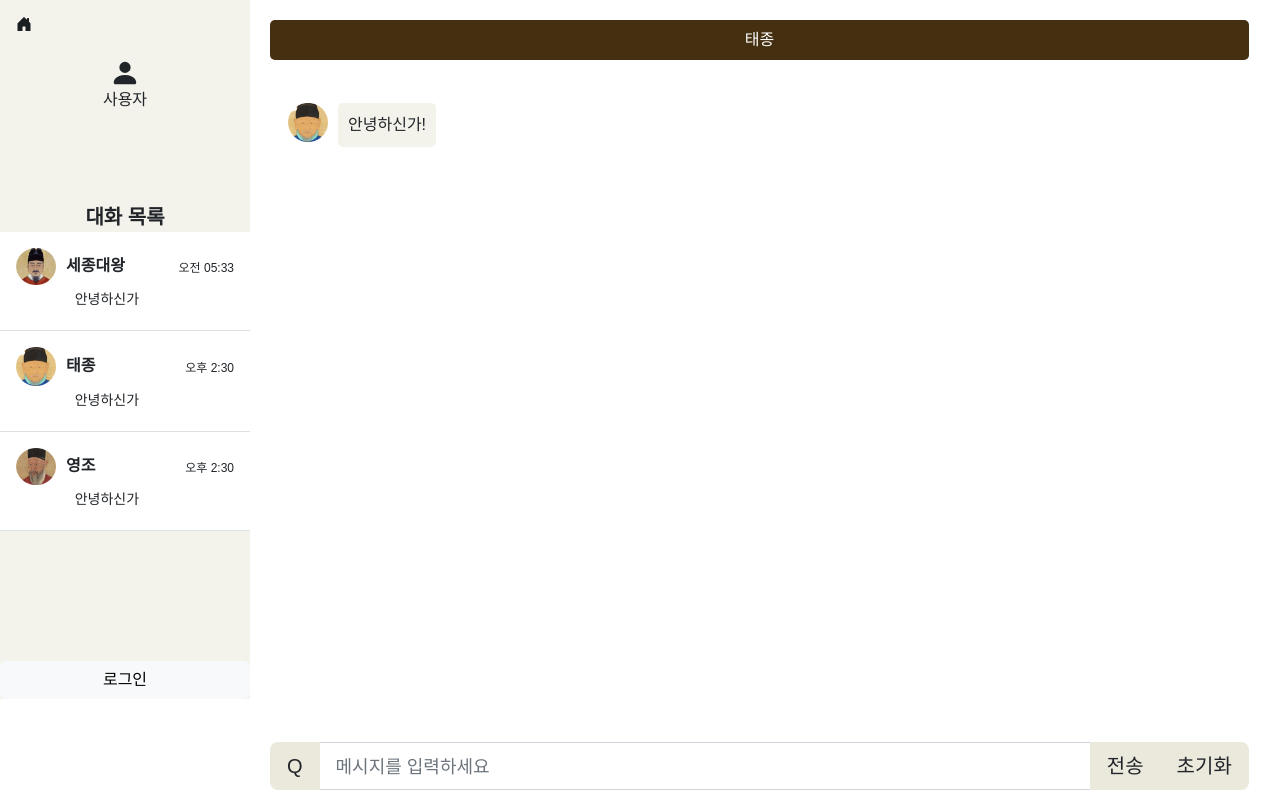
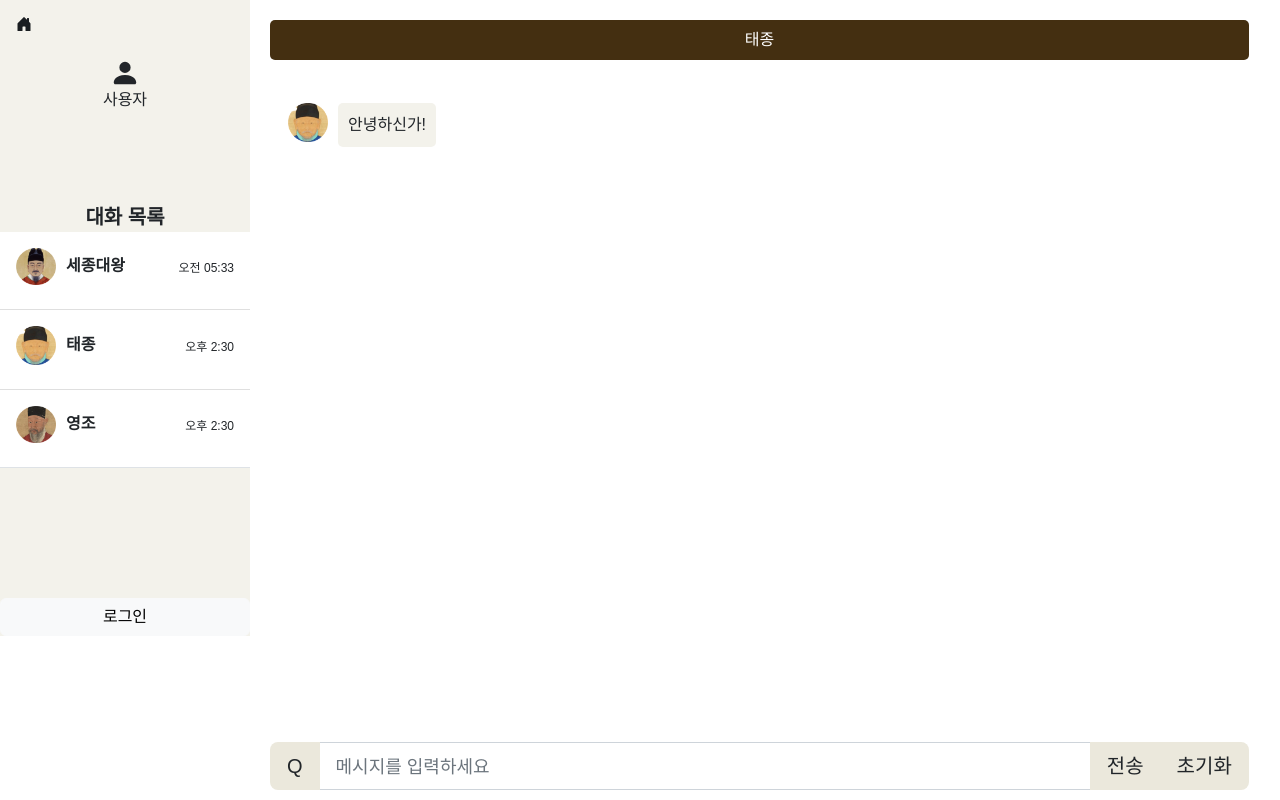
Before and after one commit to HSORI-SLSL/FRONT, a React (Create React App) app: page /taejong in a window 1280 px wide. Built offline with nearby package versions, Linux system fonts and the light colour scheme; no server answers; a web font is replaced by a local one.

Commit message:
사이드바 수정중...

```diff
--- a/src/LastMessageContext.js
+++ b/src/LastMessageContext.js
@@ -1,11 +1,13 @@
-// LastMessageContext.js
-
 import React, { useState, createContext, useContext, useEffect } from 'react';
 
 const LastMessageContext = createContext();
 
 export function LastMessageProvider({ children }) {
   const [lastMessageContent, setLastMessageContent] = useState('');
+  const [sejongLatestMessage, setSejongLatestMessage] = useState('');
+  // 다른 채팅방에 대한 상태 변수 추가
+  const [taejongLatestMessage, setTaejongLatestMessage] = useState('');
+  const [yeongjoLatestMessage, setYeongjoLatestMessage] = useState('');
 
   useEffect(() => {
     // 세션 스토리지에서 이전에 저장된 마지막 대화 내용 가져오기
@@ -21,7 +23,18 @@ export function LastMessageProvider({ children }) {
   }, [lastMessageContent]);
 
   return (
-    <LastMessageContext.Provider value={{ lastMessageContent, setLastMessageContent }}>
+    <LastMessageContext.Provider
+      value={{
+        lastMessageContent,
+        setLastMessageContent,
+        sejongLatestMessage, // 세종 대화방의 최신 메시지 상태
+        setSejongLatestMessage, // 세종 대화방의 최신 메시지 업데이트 함수
+        taejongLatestMessage, // 다른 대화방의 최신 메시지 상태
+        setTaejongLatestMessage, // 다른 대화방의 최신 메시지 업데이트 함수
+        yeongjoLatestMessage, // 다른 대화방의 최신 메시지 상태
+        setYeongjoLatestMessage, // 다른 대화방의 최신 메시지 업데이트 함수
+      }}
+    >
       {children}
     </LastMessageContext.Provider>
   );
--- a/src/chatroom.js
+++ b/src/chatroom.js
@@ -17,7 +17,7 @@ function Chatroom() {
   const [quizAnswer, setQuizAnswer] = useState('');
   const [selectedAnswer, setSelectedAnswer] = useState(null);
 
-  const { setLastMessageContent } = useLastMessageContext();
+  const { setSejongLatestMessage } = useLastMessageContext(); // 수정된 부분
 
   const handleMessageChange = (event) => {
     setQuery(event.target.value);
@@ -40,6 +40,9 @@ function Chatroom() {
         ...prevMessages.slice(0, -1),
         { content: answer, sender: 'bot' },
       ]);
+
+      // 메시지 전송 후 setSejongLatestMessage를 사용하여 최신 메시지 업데이트
+      setSejongLatestMessage(answer);
 
       return answer;
     } catch (error) {
@@ -98,7 +101,6 @@ function Chatroom() {
       const initialGreeting = '안녕하신가!';
       const initialGreetingMessage = { content: initialGreeting, sender: 'bot' };
       setMessages([initialGreetingMessage]);
-
     }
   }, []);
 
@@ -219,11 +221,11 @@ function Chatroom() {
               <div className="quiz">
                 <div className="quiz-bot">
                   <div className="quiz-user">
-                  <button type="button" className1="btn btn-light" className="btn btn-o" style={{ fontSize: '38px', backgroundColor: 'grey', width: '80px'}} onClick={handleCorrectButtonClick}>
-                    <svg xmlns="http://www.w3.org/2000/svg" height="1em" viewBox="0 0 448 512"><path d="M224 96a160 160 0 1 0 0 320 160 160 0 1 0 0-320zM448 256A224 224 0 1 1 0 256a224 224 0 1 1 448 0z"/></svg>
+                    <button type="button" className="btn btn-o" style={{ fontSize: '38px', backgroundColor: 'grey', width: '80px' }} onClick={handleCorrectButtonClick}>
+                      <svg xmlns="http://www.w3.org/2000/svg" height="1em" viewBox="0 0 448 512"><path d="M224 96a160 160 0 1 0 0 320 160 160 0 1 0 0-320zM448 256A224 224 0 1 1 0 256a224 224 0 1 1 448 0z" /></svg>
                     </button>
-                  <button type="button" className1="btn btn-light" className="btn btn-x" style={{ fontSize: '38px', backgroundColor: 'grey', marginLeft: '2px', width: '80px'}} onClick={handleIncorrectButtonClick}>
-                    <svg xmlns="http://www.w3.org/2000/svg" height="1em" viewBox="0 0 384 512"><path d="M376.6 84.5c11.3-13.6 9.5-33.8-4.1-45.1s-33.8-9.5-45.1 4.1L192 206 56.6 43.5C45.3 29.9 25.1 28.1 11.5 39.4S-3.9 70.9 7.4 84.5L150.3 256 7.4 427.5c-11.3 13.6-9.5 33.8 4.1 45.1s33.8 9.5 45.1-4.1L192 306 327.4 468.5c11.3 13.6 31.5 15.4 45.1 4.1s15.4-31.5 4.1-45.1L233.7 256 376.6 84.5z"/></svg>
+                    <button type="button" className="btn btn-x" style={{ fontSize: '38px', backgroundColor: 'grey', marginLeft: '2px', width: '80px' }} onClick={handleIncorrectButtonClick}>
+                      <svg xmlns="http://www.w3.org/2000/svg" height="1em" viewBox="0 0 384 512"><path d="M376.6 84.5c11.3-13.6 9.5-33.8-4.1-45.1s-33.8-9.5-45.1 4.1L192 206 56.6 43.5C45.3 29.9 25.1 28.1 11.5 39.4S-3.9 70.9 7.4 84.5L150.3 256 7.4 427.5c-11.3 13.6-9.5 33.8 4.1 45.1s33.8 9.5 45.1-4.1L192 306 327.4 468.5c11.3 13.6 31.5 15.4 45.1 4.1s15.4-31.5 4.1-45.1L233.7 256 376.6 84.5z" /></svg>
                     </button>
                   </div>
                 </div>
@@ -275,8 +277,6 @@ function Chatroom() {
       </div>
     </div>
   );
-
 }
 
-
 export default Chatroom;
--- a/src/layout/Sidebar.js
+++ b/src/layout/Sidebar.js
@@ -9,49 +9,41 @@ function getFormattedTime12Hour() {
   const minutes = today.getMinutes();
   const seconds = today.getSeconds();
   const ampm = hours >= 12 ? '오후' : '오전';
-  // 시간을 12시간제로 변환하고, 2자리 숫자로 표시하도록 포맷팅
-
   const formattedHours = String(hours % 12 || 12).padStart(2, '0');
   const formattedMinutes = String(minutes).padStart(2, '0');
-
   return `${ampm} ${formattedHours}:${formattedMinutes}`;
 }
 
-function Sidebar () {
+function Sidebar() {
   const [isLoggedin, setIsLoggedin] = useState(false);
   const [userEmail, setUserEmail] = useState('');
-  const [localLastMessageContent, setLocalLastMessageContent] = useState('');
 
-  const { lastMessageContent } = useLastMessageContext();
+  const { lastMessageContent, sejongLatestMessage, taejongLatestMessage, yeongjoLatestMessage } = useLastMessageContext();
   const formattedTime12Hour = getFormattedTime12Hour();
 
   useEffect(() => {
-    // setLocalLastMessageContent(lastMessageContent);
-
-    // 사용자가 이미 로그인한지 확인합니다.
     const isLoggedIn = localStorage.getItem('isLoggedIn') === 'true';
     setIsLoggedin(isLoggedIn);
 
-    // Firebase 인증 상태가 변경될 때마다 호출되는 콜백 함수 등록
     const auth = getAuth();
     onAuthStateChanged(auth, (user) => {
       if (user) {
         setUserEmail(user.email);
-      }else {
-      setUserEmail(''); // 사용자 로그아웃 시 이메일 초기화
+      } else {
+        setUserEmail('');
       }
     });
-  },[lastMessageContent]);
+  }, []);
 
   const handleLogin = () => {
-    setIsLoggedin(true); // 로그인 성공 시 isLoggedin 값을 true로 설정
+    setIsLoggedin(true);
     localStorage.setItem('isLoggedIn', 'true');
   };
 
   const handleLogout = () => {
     const auth = getAuth();
     setIsLoggedin(false);
-    localStorage.setItem('isLoggedIn', 'false'); // 로그인 상태를 localStorage에 저장합니다.
+    localStorage.setItem('isLoggedIn', 'false');
     signOut(auth)
       .then(() => {
         console.log('로그아웃 성공');
@@ -67,92 +59,76 @@ function Sidebar () {
     window.location.href = "http://localhost:3000/login";
   };
 
-  // const updateLastMessage = (message) => {
-  //   setLocalLastMessages(message);
-  // };
-
   return (
-
     <div className="Sidebar custom-font">
       <div className="Sidebar">
-      <div class="d-flex flex-column align-items-stretch flex-shrink-0" style={ { width : '250px', backgroundColor:'#F3F2EB'}}>
-        {/* 홈 */}
+        <div className="d-flex flex-column align-items-stretch flex-shrink-0" style={{ width: '250px', backgroundColor: '#F3F2EB' }}>
           <div>
-          <a href="/" class="d-flex align-items-center flex-shrink-0 p-3 link-dark text-decoration-none">
-            <svg xmlns="http://www.w3.org/2000/svg" width="16" height="16" fill="currentColor" class="bi bi-house-door-fill" viewBox="0 0 16 16">
-              <path d="M6.5 14.5v-3.505c0-.245.25-.495.5-.495h2c.25 0 .5.25.5.5v3.5a.5.5 0 0 0 .5.5h4a.5.5 0 0 0 .5-.5v-7a.5.5 0 0 0-.146-.354L13 5.793V2.5a.5.5 0 0 0-.5-.5h-1a.5.5 0 0 0-.5.5v1.293L8.354 1.146a.5.5 0 0 0-.708 0l-6 6A.5.5 0 0 0 1.5 7.5v7a.5.5 0 0 0 .5.5h4a.5.5 0 0 0 .5-.5Z"/>
+            <a href="/" className="d-flex align-items-center flex-shrink-0 p-3 link-dark text-decoration-none">
+              <svg xmlns="http://www.w3.org/2000/svg" width="16" height="16" fill="currentColor" className="bi bi-house-door-fill" viewBox="0 0 16 16">
+                <path d="M6.5 14.5v-3.505c0-.245.25-.495.5-.495h2c.25 0 .5.25.5.5v3.5a.5.5 0 0 0 .5.5h4a.5.5 0 0 0 .5-.5v-7a.5.5 0 0 0-.146-.354L13 5.793V2.5a.5.5 0 0 0-.5-.5h-1a.5.5 0 0 0-.5.5v1.293L8.354 1.146a.5.5 0 0 0-.708 0l-6 6A.5.5 0 0 0 1.5 7.5v7a.5.5 0 0 0 .5.5h4a.5.5 0 0 0 .5-.5Z" />
               </svg>
             </a>
           </div>
 
-        {/* 사용자 */}
-        <svg xmlns="http://www.w3.org/2000/svg" width="80" height="30" fill="currentColor" class="bi bi-person" viewBox="0 0 16 16" style={ { marginTop : '10px', marginLeft : '85px'} }>
-        <path d="M3 14s-1 0-1-1 1-4 6-4 6 3 6 4-1 1-1 1H3Zm5-6a3 3 0 1 0 0-6 3 3 0 0 0 0 6Z"/>
+          <svg xmlns="http://www.w3.org/2000/svg" width="80" height="30" fill="currentColor" className="bi bi-person" viewBox="0 0 16 16" style={{ marginTop: '10px', marginLeft: '85px' }}>
+            <path d="M3 14s-1 0-1-1 1-4 6-4 6 3 6 4-1 1-1 1H3Zm5-6a3 3 0 1 0 0-6 3 3 0 0 0 0 6Z" />
           </svg>
 
           <div className='user'> {userEmail ? `${userEmail}` : '사용자'} </div>
 
-        {/* 대화 목록 부분 */}
-        <span class="fs-5 fw-semibold" style={ { marginTop : '90px' } }>
+          <span className="fs-5 fw-semibold" style={{ marginTop: '90px' }}>
             대화 목록
           </span>
 
-        {/* 채팅 목록 */}
-        {/* 세종대왕 대화 목록  */}
-        <div class="list-group list-group-flush border-bottom">
-          <a href="<a href=http://43.200.187.178:8000/chatroom" class="list-group-item list-group-item-action py-3 lh-tight">
-            <div class="d-flex w-100 align-items-center justify-content-between">
-            <strong class="mb-1" margin="30px">
+          <div className="list-group list-group-flush border-bottom">
+            <a href="http://localhost:3000/chatroom" className="list-group-item list-group-item-action py-3 lh-tight">
+              <div className="d-flex w-100 align-items-center justify-content-between">
+                <strong className="mb-1" margin="30px">
                   <img src="/img/sejong.png" alt="Bot Avatar" className="avatar" width="40px" style={{ marginRight: '10px' }} />
                   세종대왕
                 </strong>
                 <small style={{ fontSize: '12px' }}>{formattedTime12Hour}</small>
               </div>
-          <div className="col-10 mb-1 small">안녕하신가</div>
-          {/* <div className="col-10 mb-1 small">{lastMessageContent.substring(0, 25)}</div> */}
+              <div className="col-10 mb-1 small">{sejongLatestMessage}</div>
             </a>
 
-          <a href="http://43.200.187.178:8000/taejong" class="list-group-item list-group-item-action py-3 lh-tight">
-            <div class="d-flex w-100 align-items-center justify-content-between">
-              <strong class="mb-1" margin="30px">
+            <a href="http://localhost:3000/taejong" className="list-group-item list-group-item-action py-3 lh-tight">
+              <div className="d-flex w-100 align-items-center justify-content-between">
+                <strong className="mb-1" margin="30px">
                   <img src="/img/taejong.png" alt="Bot Avatar" className="avatar" width="40px" style={{ marginRight: '10px' }} />
                   태종
                 </strong>
-              {/* <small style={{ fontSize: '12px' }}>{formattedTime12Hour}</small> */}
-              <small style = {{fontSize:'12px'}}>오후 2:30</small>
+                <small style={{ fontSize: '12px' }}>오후 2:30</small>
               </div>
-            <div className="col-10 mb-1 small">안녕하신가</div>
-            {/* <div className="col-10 mb-1 small">{lastMessageContent.substring(0, 25)}</div> */}
+              <div className="col-10 mb-1 small">{taejongLatestMessage}</div>
             </a>
 
-          <a href="http://43.200.187.178:8000/yeongjo" class="list-group-item list-group-item-action py-3 lh-tight">
-            <div class="d-flex w-100 align-items-center justify-content-between">
-              <strong class="mb-1" margin="30px">
+            <a href="http://localhost:3000/yeongjo" className="list-group-item list-group-item-action py-3 lh-tight">
+              <div className="d-flex w-100 align-items-center justify-content-between">
+                <strong className="mb-1" margin="30px">
                   <img src="/img/yeongjo.png" alt="Bot Avatar" className="avatar" width="40px" style={{ marginRight: '10px' }} />
                   영조
                 </strong>
-              <small style = {{fontSize:'12px'}}>오후 2:30</small>
-              {/* <small style={{ fontSize: '12px' }}>{formattedTime12Hour}</small> */}
+                <small style={{ fontSize: '12px' }}>오후 2:30</small>
               </div>
-            <div className="col-10 mb-1 small">안녕하신가</div>
-            {/* <div className="col-10 mb-1 small">{lastMessageContent.substring(0, 25)}</div> */}
+              <div className="col-10 mb-1 small">{yeongjoLatestMessage}</div>
             </a>
           </div>
 
-        {/* 로그아웃 버튼 */}
           {isLoggedin ? (
-        <button onClick={handleLogout} type="button" class="btn btn-light" style={{ marginTop: '130px' }}>
+            <button onClick={handleLogout} type="button" className="btn btn-light" style={{ marginTop: '130px' }}>
               로그아웃
             </button>
           ) : (
-        <button onClick={() => { clickMe(); handleLogin();}} type="button" class="btn btn-light" style={{ marginTop: '130px' }}>
+            <button onClick={() => { clickMe(); handleLogin(); }} type="button" className="btn btn-light" style={{ marginTop: '130px' }}>
               로그인
             </button>
           )}
         </div>
       </div>
     </div>
-  )
+  );
 }
 
 export default Sidebar;
--- a/src/taejong.js
+++ b/src/taejong.js
@@ -17,7 +17,7 @@ function Chatroom() {
   const [quizAnswer, setQuizAnswer] = useState('');
   const [selectedAnswer, setSelectedAnswer] = useState(null);
 
-  const { setLastMessageContent } = useLastMessageContext();
+  const { setTaejongLatestMessage } = useLastMessageContext();
 
   const handleMessageChange = (event) => {
     setQuery(event.target.value);
@@ -40,6 +40,9 @@ function Chatroom() {
         ...prevMessages.slice(0, -1),
         { content: answer, sender: 'bot' },
       ]);
+
+      // 메시지 전송 후 setLastMessageContent를 사용하여 최신 메시지 업데이트
+      setTaejongLatestMessage(answer);
 
       return answer;
     } catch (error) {
--- a/src/yeongjo.js
+++ b/src/yeongjo.js
@@ -17,7 +17,7 @@ function Chatroom() {
   const [quizAnswer, setQuizAnswer] = useState('');
   const [selectedAnswer, setSelectedAnswer] = useState(null);
 
-  const { setLastMessageContent } = useLastMessageContext();
+  const { setYeongjoLatestMessage } = useLastMessageContext();
 
   const handleMessageChange = (event) => {
     setQuery(event.target.value);
@@ -40,6 +40,9 @@ function Chatroom() {
         ...prevMessages.slice(0, -1),
         { content: answer, sender: 'bot' },
       ]);
+
+      // 메시지 전송 후 setSejongLatestMessage를 사용하여 최신 메시지 업데이트
+      setYeongjoLatestMessage(answer);
 
       return answer;
     } catch (error) {
```
Lines whose indentation alone changed are shown as unchanged.
